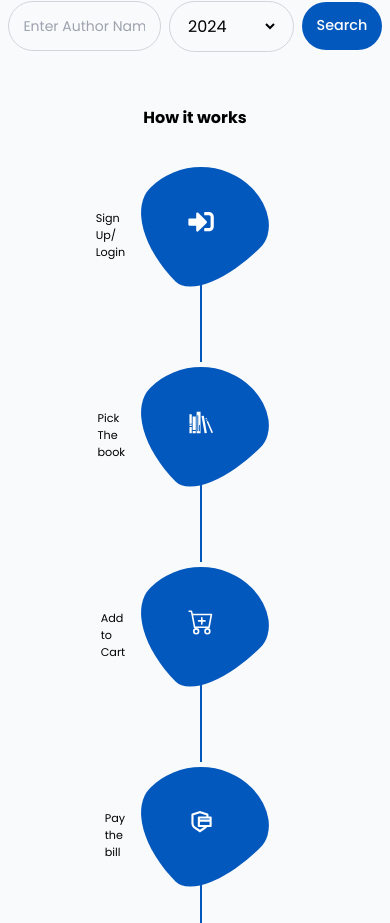
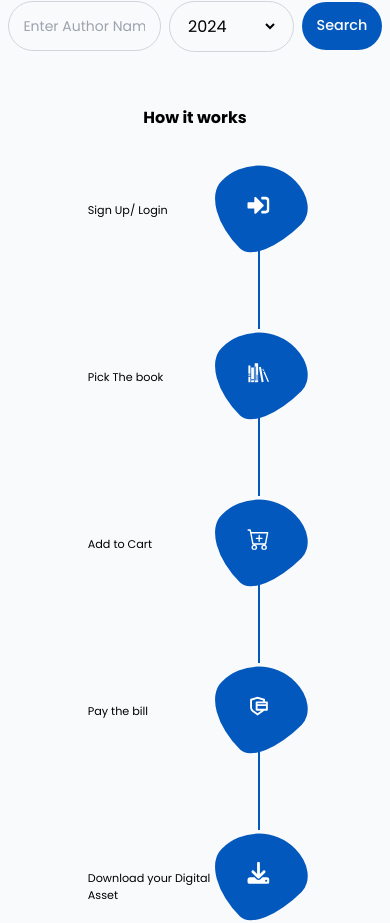
Before and after one commit to davidfayanju1/PeriOpBlog, a React (Vite) app: page / in a window 390 px wide. Shown: the part 1414-2337 px from the top of the page. Built offline with nearby package versions, Linux system fonts and the light colour scheme.

Commit message:
Additions of finishing touches

```diff
--- a/src/App.css
+++ b/src/App.css
@@ -127,8 +127,8 @@
 
 @media screen and (max-width: 768px) {
   .blob {
-    width: 120px;
-    height: 120px;
+    width: 87px;
+    height: 87px;
   }
 }
 .inner-text {
--- a/src/components/modules/home/HomeComp.tsx
+++ b/src/components/modules/home/HomeComp.tsx
@@ -182,15 +182,15 @@ const HomeComp = () => {
         <h1 className="text-center font-semibold mb-8 text-[1rem] poppins-bold">
           How it works
         </h1>
-        <div className="flow_blob px-[3rem] flex md:flex-row flex-col items-center justify-center">
+        <div className="flow_blob md:px-[3rem] px-0 flex md:flex-row flex-col items-center justify-center">
           {userStory.map((item, index) => (
             <div
               key={item.name}
-              className="md:w-full w-[45%] flex md:flex-col gap-[1rem] flex-row-reverse "
+              className="md:w-full md:min-w-0 w-[55%] min-w-[12rem]  flex md:flex-col flex-row-reverse"
             >
               <div className="flex-container md:flex-row flex-col flex items-center justify-start">
                 <div className="item_card blob text-center flex items-center justify-center">
-                  <span className="inner-text block text-white text-[1.6rem]">
+                  <span className="inner-text block text-white md:text-[1.6rem] text-[1.4rem]">
                     {item.icon}
                   </span>
                 </div>
@@ -200,7 +200,7 @@ const HomeComp = () => {
                   }`}
                 ></div>
               </div>
-              <span className="block self-start mt-[3rem] poppins-regular text-[.7rem] md:mt-5 text-left w-full">
+              <span className="block self-start mt-[2.5rem] poppins-regular text-[.7rem] md:mt-5 text-left w-full">
                 {item.action}
               </span>
             </div>
```
